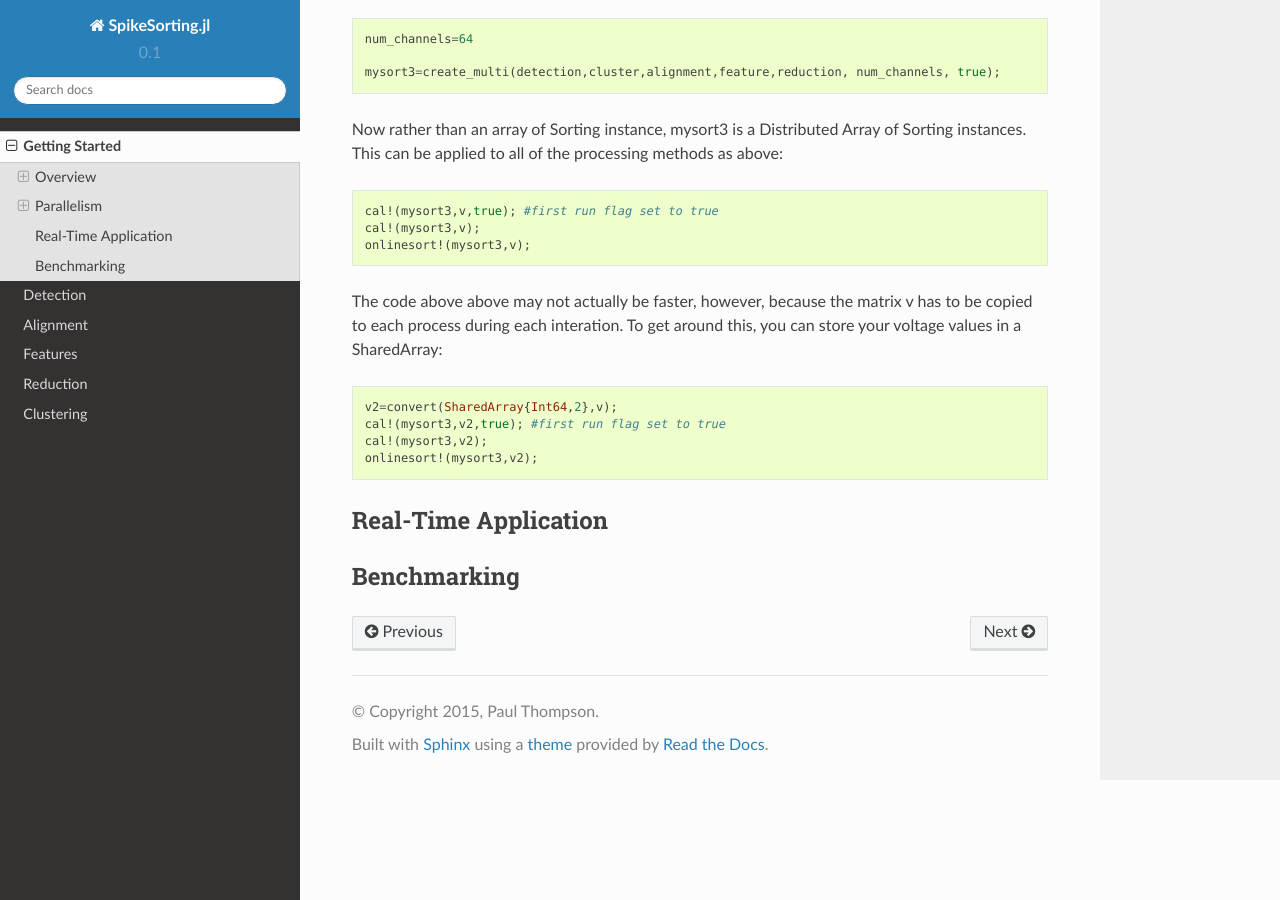
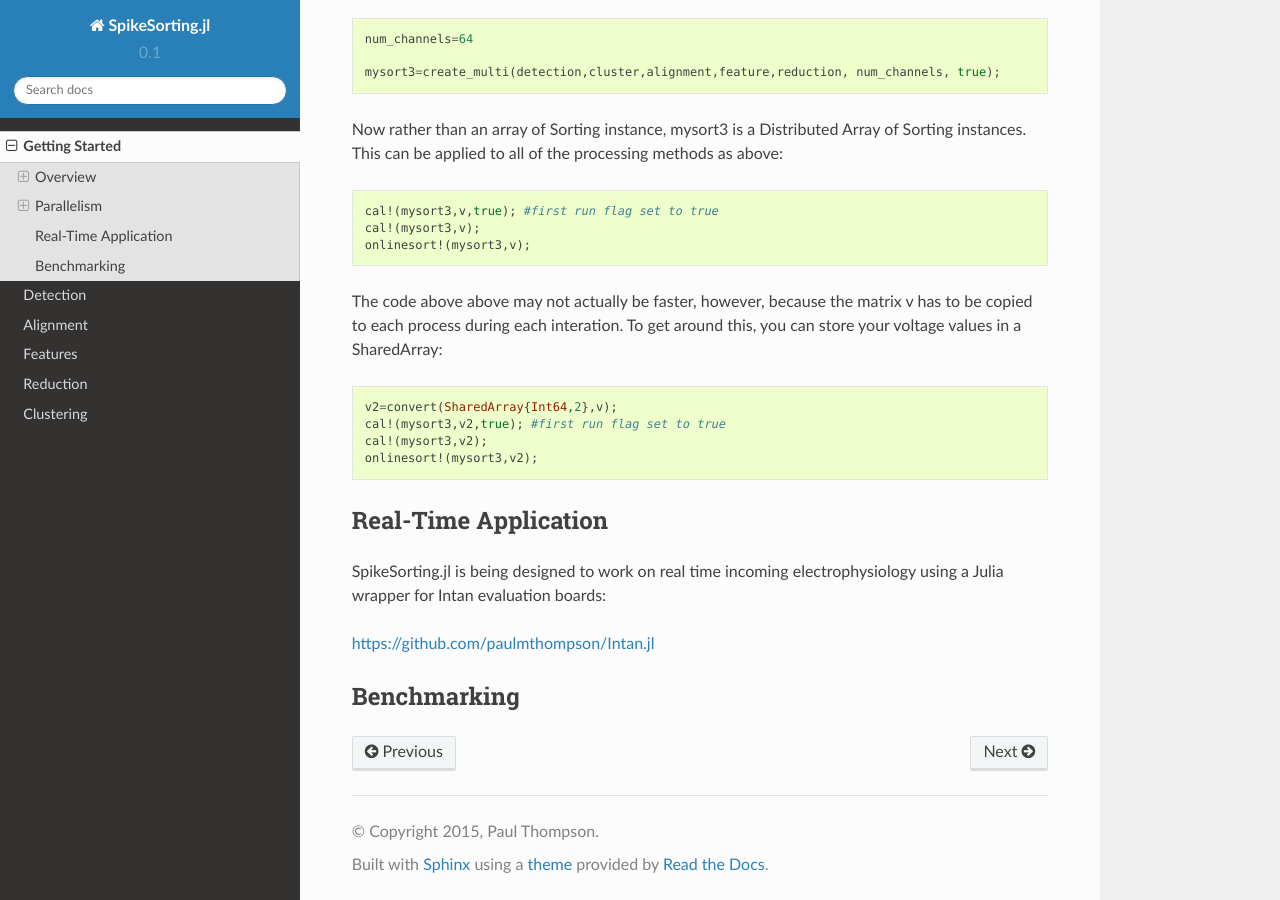
Before and after one commit to paulmthompson/SpikeSorting.jl, a Sphinx documentation site: the page built from docs/Getting_Started.rst, in a window 1280 px wide and 900 px high, scrolled down 2969 px. Built offline with Sphinx 7.4.7 and the Read the Docs theme 2.0.0, drawn with Linux system fonts in a browser that asks for light colours.

Commit message:
updated documentation

```diff
--- a/docs/Getting_Started.rst
+++ b/docs/Getting_Started.rst
@@ -149,6 +149,12 @@ The code above above may not actually be faster, however, because the matrix v h
 Real-Time Application
 **********************
 
+SpikeSorting.jl is being designed to work on real time incoming electrophysiology using a Julia wrapper for Intan evaluation boards:
+
+https://github.com/paulmthompson/Intan.jl
+
+
+
 *************
 Benchmarking
 *************
```
